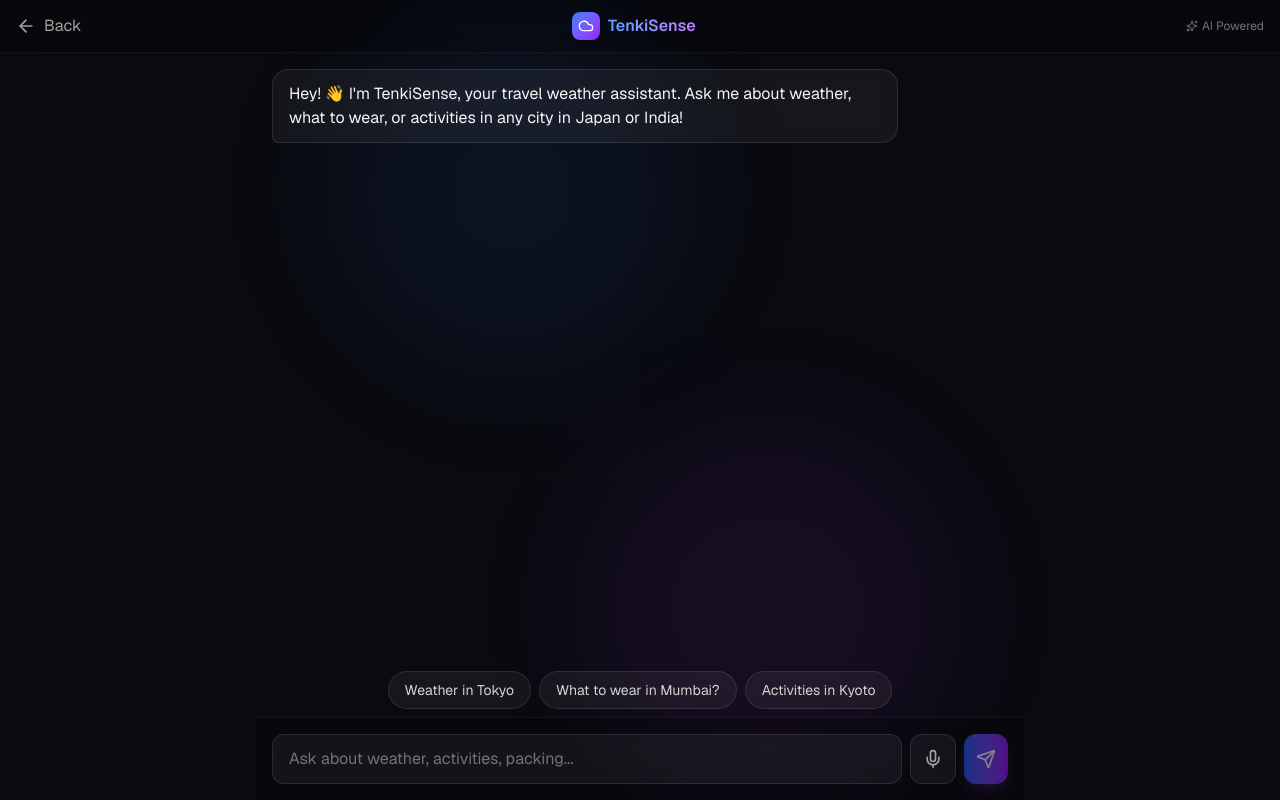
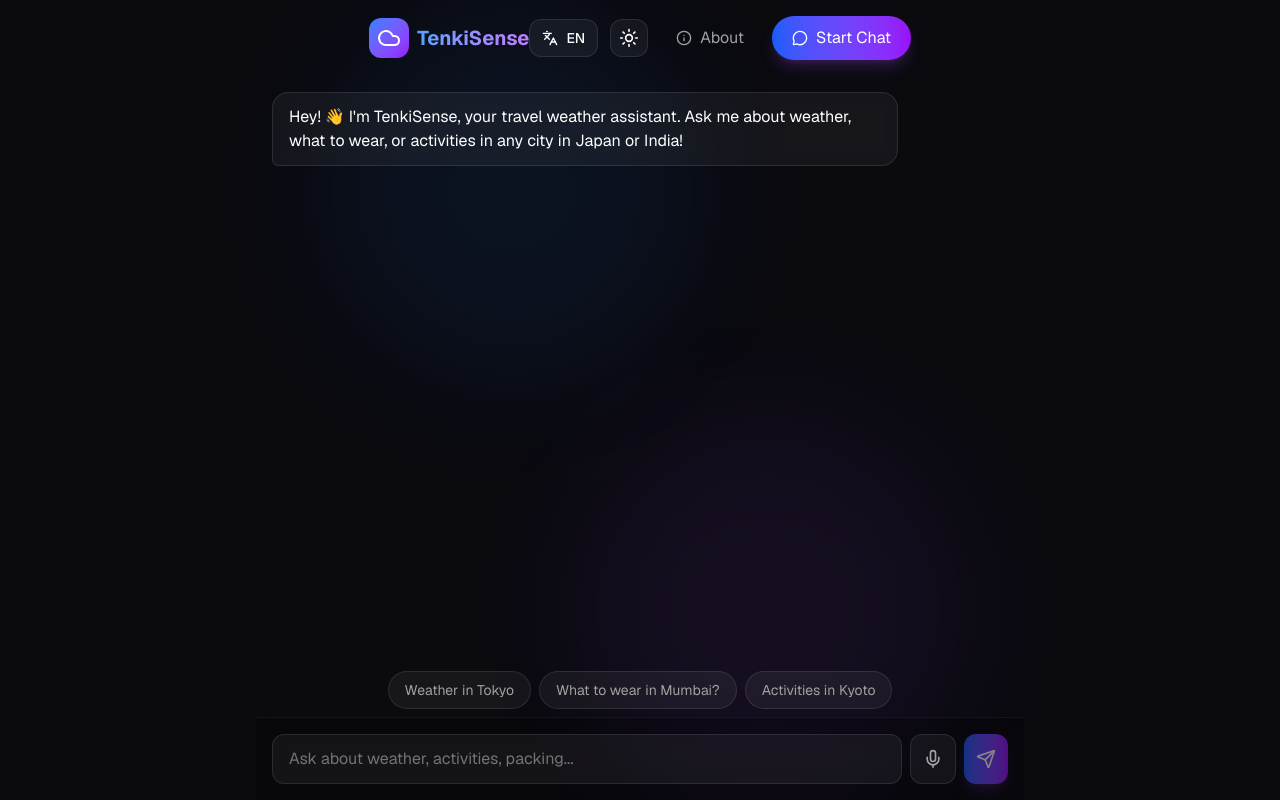
Before and after one commit to karanagg166/tenkisense, a Next.js app: page /chat in a window 1280 px wide. Built offline with nearby package versions, Linux system fonts and the light colour scheme.

Commit message:
header fixed

```diff
--- a/src/app/about/page.tsx
+++ b/src/app/about/page.tsx
@@ -1,10 +1,10 @@
 "use client";
-import Link from "next/link";
-import { Cloud, MessageCircle, ArrowLeft, Github, Linkedin, Mail, Heart, Zap, Shield, Globe, Moon, Sun, Languages, Code, ExternalLink } from "lucide-react";
+import { Heart, Zap, Shield, Globe, Github, Linkedin, Mail, Code, ExternalLink } from "lucide-react";
 import { useApp } from "@/context/AppContext";
+import Header from "@/components/Header";
 
 export default function AboutPage() {
-    const { theme, language, toggleTheme, setLanguage, t } = useApp();
+    const { theme, t } = useApp();
 
     const techStack = [
         { name: "Next.js 16", desc: "React Framework" },
@@ -44,37 +44,8 @@ export default function AboutPage() {
                 <div className={`absolute bottom-0 right-1/4 w-[400px] h-[400px] ${theme === "dark" ? "bg-purple-500/10" : "bg-purple-500/5"} rounded-full blur-[80px]`} />
             </div>
 
-            {/* Navigation */}
-            <nav className="relative z-20 flex items-center justify-between px-6 py-4 max-w-5xl mx-auto">
-                <Link href="/" className={`flex items-center gap-2 ${mutedClass} hover:${textClass} transition-colors`}>
-                    <ArrowLeft className="w-5 h-5" />
-                    {t("nav.back")}
-                </Link>
-
-                <div className="flex items-center gap-3">
-                    {/* Language Toggle */}
-                    <button
-                        onClick={() => setLanguage(language === "en" ? "ja" : "en")}
-                        className={`flex items-center gap-2 px-3 py-2 rounded-xl ${cardClass} border transition-all`}
-                    >
-                        <Languages className="w-4 h-4" />
-                        <span className="text-sm font-medium">{language === "en" ? "EN" : "日本語"}</span>
-                    </button>
-
-                    {/* Theme Toggle */}
-                    <button
-                        onClick={toggleTheme}
-                        className={`p-2 rounded-xl ${cardClass} border transition-all`}
-                    >
-                        {theme === "dark" ? <Sun className="w-5 h-5" /> : <Moon className="w-5 h-5" />}
-                    </button>
-                </div>
-
-                <Link href="/chat" className="flex items-center gap-2 px-4 py-2 bg-gradient-to-r from-blue-600 to-purple-600 rounded-full text-sm text-white hover:from-blue-500 hover:to-purple-500 transition-all">
-                    <MessageCircle className="w-4 h-4" />
-                    {t("nav.chat")}
-                </Link>
-            </nav>
+            {/* Shared Header */}
+            <Header />
 
             {/* Content */}
             <main className="relative z-10 max-w-5xl mx-auto px-6 py-16">
--- a/src/app/chat/page.tsx
+++ b/src/app/chat/page.tsx
@@ -1,9 +1,10 @@
 "use client";
 import { useState, useRef, useEffect, Suspense } from "react";
 import { useSearchParams } from "next/navigation";
-import Link from "next/link";
-import { Send, Mic, MicOff, Loader2, Cloud, ArrowLeft, Sparkles } from "lucide-react";
+import { Send, Mic, MicOff, Loader2 } from "lucide-react";
 import toast from "react-hot-toast";
+import { useApp } from "@/context/AppContext";
+import Header from "@/components/Header";
 
 interface Message {
     role: "user" | "assistant";
@@ -42,11 +43,12 @@ function WeatherCard({ weather }: { weather: Message["weather"] }) {
 function ChatContent() {
     const searchParams = useSearchParams();
     const initialQuery = searchParams.get("q");
+    const { theme, t } = useApp();
 
     const [messages, setMessages] = useState<Message[]>([
         {
             role: "assistant",
-            content: "Hey! 👋 I'm TenkiSense, your travel weather assistant. Ask me about weather, what to wear, or activities in any city in Japan or India!"
+            content: t("chat.welcome")
         }
     ]);
     const [input, setInput] = useState("");
@@ -56,11 +58,15 @@ function ChatContent() {
     const recognitionRef = useRef<any>(null);
     const hasSentInitial = useRef(false);
 
+    const bgClass = theme === "dark" ? "bg-[#0a0a0f]" : "bg-gray-50";
+    const textClass = theme === "dark" ? "text-white" : "text-gray-900";
+    const cardClass = theme === "dark" ? "bg-white/5 border-white/10" : "bg-white border-gray-200";
+    const mutedClass = theme === "dark" ? "text-neutral-400" : "text-gray-600";
+
     useEffect(() => {
         messagesEndRef.current?.scrollIntoView({ behavior: "smooth" });
     }, [messages]);
 
-    // Handle initial query from URL
     useEffect(() => {
         if (initialQuery && !hasSentInitial.current) {
             hasSentInitial.current = true;
@@ -161,7 +167,7 @@ function ChatContent() {
                             <div
                                 className={`px-4 py-3 rounded-2xl ${msg.role === "user"
                                         ? "bg-gradient-to-r from-blue-600 to-blue-500 text-white rounded-br-md"
-                                        : "bg-white/5 border border-white/10 text-neutral-100 rounded-bl-md backdrop-blur-sm"
+                                        : `${cardClass} border ${textClass} rounded-bl-md backdrop-blur-sm`
                                     }`}
                             >
                                 <p className="whitespace-pre-wrap">{msg.content}</p>
@@ -173,10 +179,10 @@ function ChatContent() {
 
                 {loading && (
                     <div className="flex justify-start">
-                        <div className="bg-white/5 border border-white/10 text-neutral-400 px-4 py-3 rounded-2xl rounded-bl-md backdrop-blur-sm">
+                        <div className={`${cardClass} border ${mutedClass} px-4 py-3 rounded-2xl rounded-bl-md backdrop-blur-sm`}>
                             <div className="flex items-center gap-2">
                                 <Loader2 className="w-4 h-4 animate-spin" />
-                                <span className="text-sm">Thinking...</span>
+                                <span className="text-sm">{t("chat.thinking")}</span>
                             </div>
                         </div>
                     </div>
@@ -192,7 +198,7 @@ function ChatContent() {
                             <button
                                 key={query}
                                 onClick={() => sendMessage(query)}
-                                className="px-4 py-2 text-sm bg-white/5 hover:bg-white/10 border border-white/10 rounded-full text-neutral-300 transition-all hover:border-purple-500/30"
+                                className={`px-4 py-2 text-sm ${cardClass} border rounded-full ${mutedClass} transition-all hover:border-purple-500/30`}
                             >
                                 {query}
                             </button>
@@ -202,14 +208,14 @@ function ChatContent() {
             )}
 
             {/* Input */}
-            <div className="relative z-10 max-w-3xl mx-auto w-full p-4 border-t border-white/5 bg-black/20 backdrop-blur-lg">
+            <div className={`relative z-10 max-w-3xl mx-auto w-full p-4 border-t ${theme === "dark" ? "border-white/5 bg-black/20" : "border-gray-200 bg-white/80"} backdrop-blur-lg`}>
                 <form onSubmit={handleSubmit} className="flex gap-2">
                     <input
                         type="text"
                         value={input}
                         onChange={(e) => setInput(e.target.value)}
-                        placeholder="Ask about weather, activities, packing..."
-                        className="flex-1 bg-white/5 text-white px-4 py-3 rounded-xl border border-white/10 focus:outline-none focus:border-blue-500/50 focus:ring-1 focus:ring-blue-500/30 placeholder-neutral-500 transition-all"
+                        placeholder={t("chat.placeholder")}
+                        className={`flex-1 ${cardClass} ${textClass} px-4 py-3 rounded-xl border focus:outline-none focus:border-blue-500/50 focus:ring-1 focus:ring-blue-500/30 placeholder-neutral-500 transition-all`}
                         disabled={loading}
                     />
                     <button
@@ -218,7 +224,7 @@ function ChatContent() {
                         disabled={loading}
                         className={`p-3 rounded-xl transition-all ${isRecording
                                 ? "bg-red-500 text-white animate-pulse"
-                                : "bg-white/5 text-neutral-400 hover:text-white border border-white/10 hover:border-white/20"
+                                : `${cardClass} border ${mutedClass} hover:opacity-80`
                             }`}
                     >
                         {isRecording ? <MicOff className="w-5 h-5" /> : <Mic className="w-5 h-5" />}
@@ -237,31 +243,20 @@ function ChatContent() {
 }
 
 export default function ChatPage() {
+    const { theme } = useApp();
+    const bgClass = theme === "dark" ? "bg-[#0a0a0f]" : "bg-gray-50";
+    const textClass = theme === "dark" ? "text-white" : "text-gray-900";
+
     return (
-        <div className="min-h-screen bg-[#0a0a0f] flex flex-col">
+        <div className={`min-h-screen ${bgClass} ${textClass} flex flex-col`}>
             {/* Animated Background */}
             <div className="fixed inset-0 pointer-events-none overflow-hidden">
-                <div className="absolute top-0 left-1/4 w-96 h-96 bg-blue-500/10 rounded-full blur-3xl animate-pulse" />
-                <div className="absolute bottom-0 right-1/4 w-96 h-96 bg-purple-500/10 rounded-full blur-3xl animate-pulse" style={{ animationDelay: "1s" }} />
+                <div className={`absolute top-0 left-1/4 w-96 h-96 ${theme === "dark" ? "bg-blue-500/10" : "bg-blue-500/5"} rounded-full blur-3xl animate-pulse`} />
+                <div className={`absolute bottom-0 right-1/4 w-96 h-96 ${theme === "dark" ? "bg-purple-500/10" : "bg-purple-500/5"} rounded-full blur-3xl animate-pulse`} style={{ animationDelay: "1s" }} />
             </div>
 
-            {/* Header */}
-            <div className="relative z-10 flex items-center justify-between px-4 py-3 border-b border-white/5 bg-black/20 backdrop-blur-lg">
-                <Link href="/" className="flex items-center gap-2 text-neutral-400 hover:text-white transition-colors">
-                    <ArrowLeft className="w-5 h-5" />
-                    <span className="hidden sm:inline">Back</span>
-                </Link>
-                <div className="flex items-center gap-2">
-                    <div className="p-1.5 rounded-lg bg-gradient-to-br from-blue-500 to-purple-600">
-                        <Cloud className="w-4 h-4 text-white" />
-                    </div>
-                    <span className="font-semibold bg-gradient-to-r from-blue-400 to-purple-400 bg-clip-text text-transparent">TenkiSense</span>
-                </div>
-                <div className="flex items-center gap-1 text-xs text-neutral-500">
-                    <Sparkles className="w-3 h-3" />
-                    <span className="hidden sm:inline">AI Powered</span>
-                </div>
-            </div>
+            {/* Shared Header */}
+            <Header />
 
             <Suspense fallback={
                 <div className="flex-1 flex items-center justify-center">
--- a/src/app/page.tsx
+++ b/src/app/page.tsx
@@ -1,10 +1,11 @@
 "use client";
 import Link from "next/link";
-import { Cloud, MessageCircle, Info, Sparkles, MapPin, Shirt, Plane, Sun, Moon, Languages } from "lucide-react";
+import { Cloud, MessageCircle, Sparkles, MapPin, Shirt, Plane, Sun } from "lucide-react";
 import { useApp } from "@/context/AppContext";
+import Header from "@/components/Header";
 
 export default function Home() {
-  const { theme, language, toggleTheme, setLanguage, t } = useApp();
+  const { theme, language, t } = useApp();
 
   const features = [
     { icon: <Sun className="w-6 h-6" />, title: t("feature.weather"), desc: t("feature.weather.desc") },
@@ -30,45 +31,8 @@ export default function Home() {
         <div className={`absolute bottom-0 right-1/4 w-[500px] h-[500px] ${theme === "dark" ? "bg-purple-500/20" : "bg-purple-500/10"} rounded-full blur-[100px] animate-pulse`} style={{ animationDelay: "1s" }} />
       </div>
 
-      {/* Navigation */}
-      <nav className="relative z-20 flex items-center justify-between px-6 py-4 max-w-7xl mx-auto">
-        <Link href="/" className="flex items-center gap-2">
-          <div className="p-2 rounded-xl bg-gradient-to-br from-blue-500 to-purple-600">
-            <Cloud className="w-6 h-6 text-white" />
-          </div>
-          <span className="text-xl font-bold bg-gradient-to-r from-blue-400 to-purple-400 bg-clip-text text-transparent">
-            TenkiSense
-          </span>
-        </Link>
-
-        <div className="flex items-center gap-3">
-          {/* Language Toggle */}
-          <button
-            onClick={() => setLanguage(language === "en" ? "ja" : "en")}
-            className={`flex items-center gap-2 px-3 py-2 rounded-xl ${theme === "dark" ? "bg-white/5 border-white/10" : "bg-white border-gray-200"} border transition-all`}
-          >
-            <Languages className="w-4 h-4" />
-            <span className="text-sm font-medium">{language === "en" ? "EN" : "日本語"}</span>
-          </button>
-
-          {/* Theme Toggle */}
-          <button
-            onClick={toggleTheme}
-            className={`p-2 rounded-xl ${theme === "dark" ? "bg-white/5 border-white/10" : "bg-white border-gray-200"} border transition-all`}
-          >
-            {theme === "dark" ? <Sun className="w-5 h-5" /> : <Moon className="w-5 h-5" />}
-          </button>
-
-          <Link href="/about" className={`flex items-center gap-2 px-4 py-2 ${mutedClass} hover:${textClass} transition-colors`}>
-            <Info className="w-4 h-4" />
-            {t("nav.about")}
-          </Link>
-          <Link href="/chat" className="flex items-center gap-2 px-5 py-2.5 bg-gradient-to-r from-blue-600 to-purple-600 rounded-full text-white hover:from-blue-500 hover:to-purple-500 transition-all shadow-lg shadow-purple-500/20">
-            <MessageCircle className="w-4 h-4" />
-            {t("nav.chat")}
-          </Link>
-        </div>
-      </nav>
+      {/* Shared Header */}
+      <Header />
 
       {/* Hero Section */}
       <section className="relative z-10 max-w-7xl mx-auto px-6 pt-20 pb-32 text-center">
@@ -180,8 +144,8 @@ export default function Home() {
           </div>
           <div className={`flex items-center gap-6 text-sm ${mutedClass}`}>
             <span>Powered by Cohere AI & OpenWeather</span>
-            <Link href="/about" className={`hover:${textClass} transition-colors`}>{t("nav.about")}</Link>
-            <Link href="/chat" className={`hover:${textClass} transition-colors`}>{t("nav.chat")}</Link>
+            <Link href="/about" className="hover:opacity-80 transition-colors">{t("nav.about")}</Link>
+            <Link href="/chat" className="hover:opacity-80 transition-colors">{t("nav.chat")}</Link>
           </div>
         </div>
       </footer>
--- /dev/null
+++ b/src/components/Header.tsx
@@ -0,0 +1,52 @@
+"use client";
+import Link from "next/link";
+import { Cloud, MessageCircle, Info, Sun, Moon, Languages } from "lucide-react";
+import { useApp } from "@/context/AppContext";
+
+export default function Header() {
+    const { theme, language, toggleTheme, setLanguage, t } = useApp();
+
+    const cardClass = theme === "dark" ? "bg-white/5 border-white/10" : "bg-white border-gray-200";
+    const mutedClass = theme === "dark" ? "text-neutral-400" : "text-gray-600";
+
+    return (
+        <nav className="relative z-20 flex items-center justify-between px-6 py-4 max-w-7xl mx-auto">
+            <Link href="/" className="flex items-center gap-2">
+                <div className="p-2 rounded-xl bg-gradient-to-br from-blue-500 to-purple-600">
+                    <Cloud className="w-6 h-6 text-white" />
+                </div>
+                <span className="text-xl font-bold bg-gradient-to-r from-blue-400 to-purple-400 bg-clip-text text-transparent">
+                    TenkiSense
+                </span>
+            </Link>
+
+            <div className="flex items-center gap-3">
+                {/* Language Toggle */}
+                <button
+                    onClick={() => setLanguage(language === "en" ? "ja" : "en")}
+                    className={`flex items-center gap-2 px-3 py-2 rounded-xl ${cardClass} border transition-all hover:scale-105`}
+                >
+                    <Languages className="w-4 h-4" />
+                    <span className="text-sm font-medium">{language === "en" ? "EN" : "日本語"}</span>
+                </button>
+
+                {/* Theme Toggle */}
+                <button
+                    onClick={toggleTheme}
+                    className={`p-2 rounded-xl ${cardClass} border transition-all hover:scale-105`}
+                >
+                    {theme === "dark" ? <Sun className="w-5 h-5" /> : <Moon className="w-5 h-5" />}
+                </button>
+
+                <Link href="/about" className={`flex items-center gap-2 px-4 py-2 ${mutedClass} hover:opacity-80 transition-colors`}>
+                    <Info className="w-4 h-4" />
+                    <span className="hidden sm:inline">{t("nav.about")}</span>
+                </Link>
+                <Link href="/chat" className="flex items-center gap-2 px-5 py-2.5 bg-gradient-to-r from-blue-600 to-purple-600 rounded-full text-white hover:from-blue-500 hover:to-purple-500 transition-all shadow-lg shadow-purple-500/20">
+                    <MessageCircle className="w-4 h-4" />
+                    <span className="hidden sm:inline">{t("nav.chat")}</span>
+                </Link>
+            </div>
+        </nav>
+    );
+}
```
